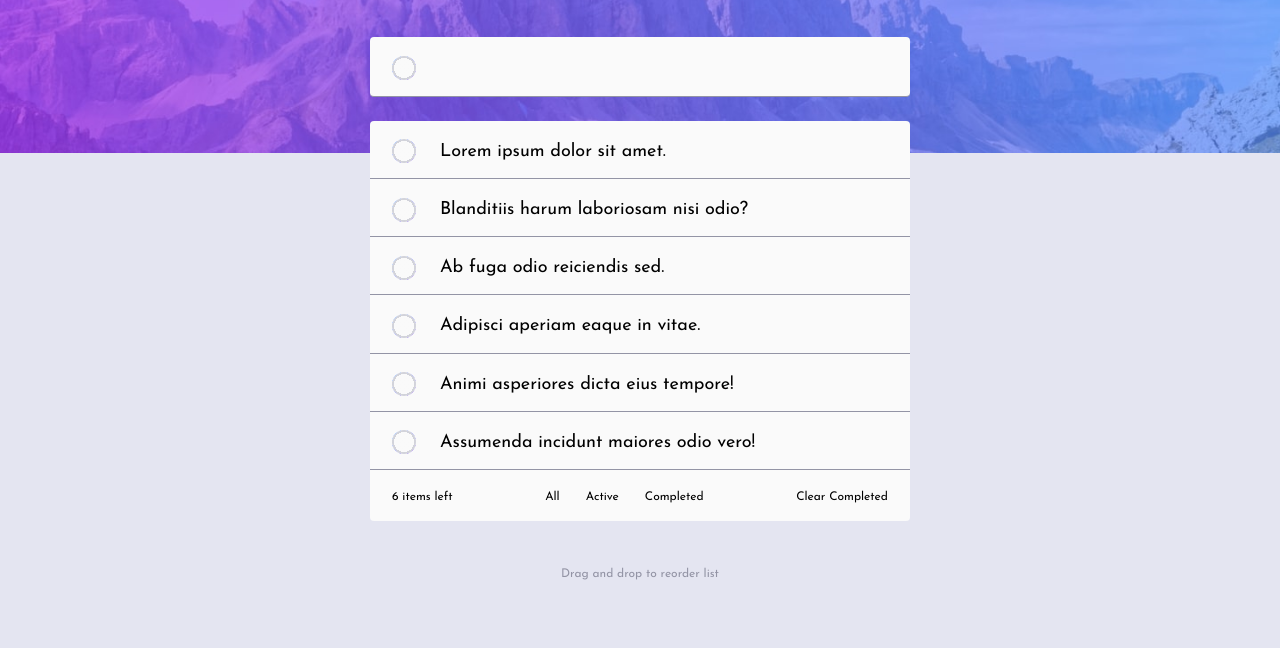
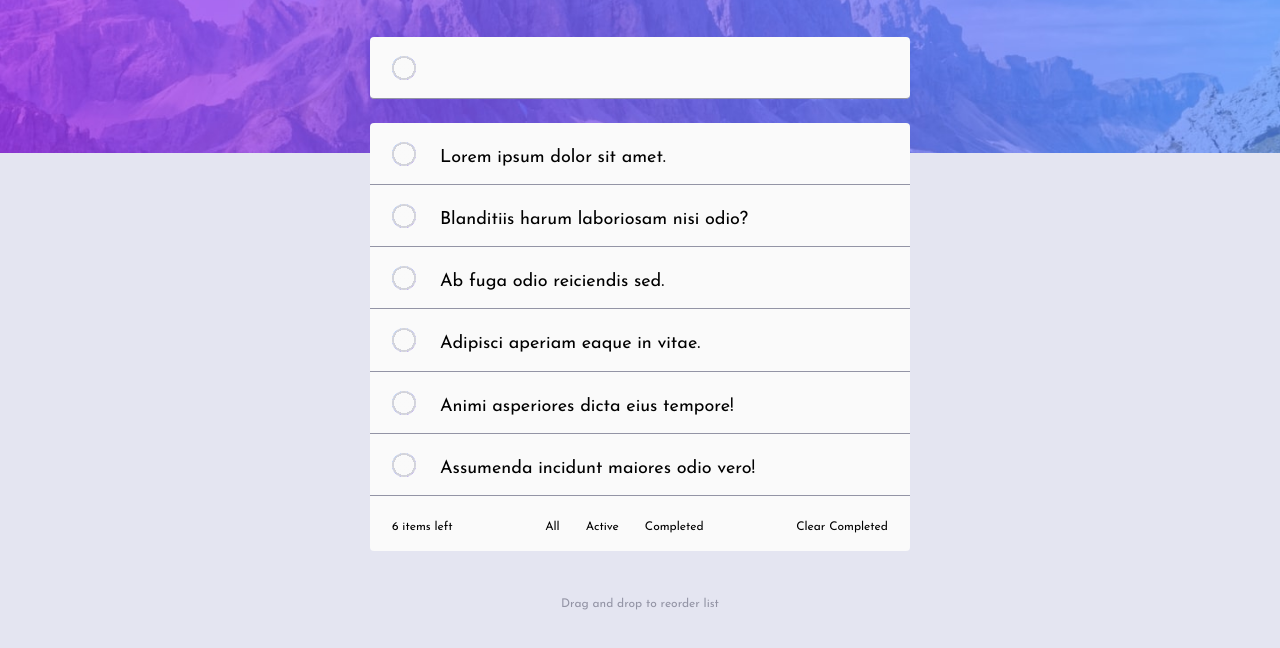
Before and after one commit to macsigner/webpro-exercise-todo-app, a plain HTML site: page index.html in a window 1280 px wide. Shown: the part 114-762 px from the top of the page. Drawn offline with Linux system fonts and the light colour scheme.

Commit message:
Remove inner label

```diff
--- a/assets/css/style.css
+++ b/assets/css/style.css
@@ -60,7 +60,7 @@ html {
     --default-radius: .4rem;
     --checkbox-gradient: linear-gradient(135deg, #77B4FF, #996ADE);
     --checkbox-gradient-inner: radial-gradient(closest-side, var(--color-bg), var(--color-bg) 99.9%, rgba(255, 255, 255, 0) 100%);
-    --list-padding: 1.8rem 2.2rem 1.4rem;
+    --list-padding: 2.2rem 2.2rem 1.4rem;
 }
 
 /**
@@ -232,12 +232,12 @@ body > main {
 .todo-item__input {
     font-size: var(--font-size-100);
     line-height: 1.4;
-
+    padding: 0;
 }
 
 .todo-item__label {
     display: flex;
-    align-items: center;
+    align-items: flex-start;
     flex: 1 1 100%;
     cursor: pointer;
 }
@@ -249,6 +249,7 @@ body > main {
     flex: 0 0 auto;
     width: 2.4rem;
     height: 2.4rem;
+    margin-top: -.3rem;
     border: solid 0px transparent;
     border-image-slice: 1;
     border-radius: 50%;
@@ -337,7 +338,6 @@ body > main {
 /**
  * Info footer.
  */
-
 .info-footer {
     margin-top: 4.4rem;
     font-size: var(--font-size-90);
--- a/index.html
+++ b/index.html
@@ -20,27 +20,27 @@
             <button class="header-title__action mode-switch">Switch mode</button>
         </header>
         <div class="todo-item todo-item--input">
-            <span class="todo-item__label"><span class="todo-item__label-inner"><input type="text" id="add-todo" class="todo-item__input"></span></span>
+            <span class="todo-item__label"><input type="text" id="add-todo" class="todo-item__input"></span>
         </div>
         <div class="todo-counter">
             <ul>
                 <li class="todo-item">
-                    <input class="todo-item__checkbox" type="checkbox" id="todo-item-id-1"/><label for="todo-item-id-1" class="todo-item__label"><span class="todo-item__label-inner">Lorem ipsum dolor sit amet.</span></label>
+                    <input class="todo-item__checkbox" type="checkbox" id="todo-item-id-1"/><label for="todo-item-id-1" class="todo-item__label">Lorem ipsum dolor sit amet.</label>
                 </li>
                 <li class="todo-item">
-                    <input class="todo-item__checkbox" type="checkbox" id="todo-item-id-2"/><label for="todo-item-id-2" class="todo-item__label"><span class="todo-item__label-inner">Blanditiis harum laboriosam nisi odio?</span></label>
+                    <input class="todo-item__checkbox" type="checkbox" id="todo-item-id-2"/><label for="todo-item-id-2" class="todo-item__label">Blanditiis harum laboriosam nisi odio?</label>
                 </li>
                 <li class="todo-item">
-                    <input class="todo-item__checkbox" type="checkbox" id="todo-item-id-3"/><label for="todo-item-id-3" class="todo-item__label"><span class="todo-item__label-inner">Ab fuga odio reiciendis sed.</span></label>
+                    <input class="todo-item__checkbox" type="checkbox" id="todo-item-id-3"/><label for="todo-item-id-3" class="todo-item__label">Ab fuga odio reiciendis sed.</label>
                 </li>
                 <li class="todo-item">
-                    <input class="todo-item__checkbox" type="checkbox" id="todo-item-id-4"/><label for="todo-item-id-4" class="todo-item__label"><span class="todo-item__label-inner">Adipisci aperiam eaque in vitae.</span></label>
+                    <input class="todo-item__checkbox" type="checkbox" id="todo-item-id-4"/><label for="todo-item-id-4" class="todo-item__label">Adipisci aperiam eaque in vitae.</label>
                 </li>
                 <li class="todo-item">
-                    <input class="todo-item__checkbox" type="checkbox" id="todo-item-id-5"/><label for="todo-item-id-5" class="todo-item__label"><span class="todo-item__label-inner">Animi asperiores dicta eius tempore!</span></label>
+                    <input class="todo-item__checkbox" type="checkbox" id="todo-item-id-5"/><label for="todo-item-id-5" class="todo-item__label">Animi asperiores dicta eius tempore!</label>
                 </li>
                 <li class="todo-item">
-                    <input class="todo-item__checkbox" type="checkbox" id="todo-item-id-6"/><label for="todo-item-id-6" class="todo-item__label"><span class="todo-item__label-inner">Assumenda incidunt maiores odio vero!</span></label>
+                    <input class="todo-item__checkbox" type="checkbox" id="todo-item-id-6"/><label for="todo-item-id-6" class="todo-item__label">Assumenda incidunt maiores odio vero!</label>
                 </li>
             </ul>
 
```
